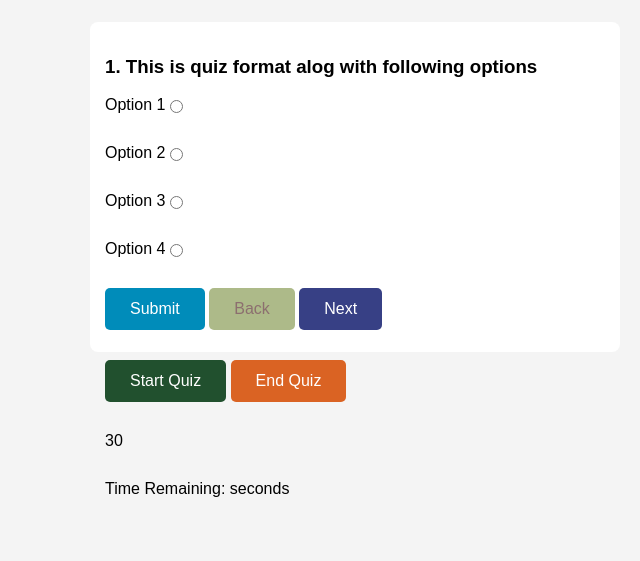
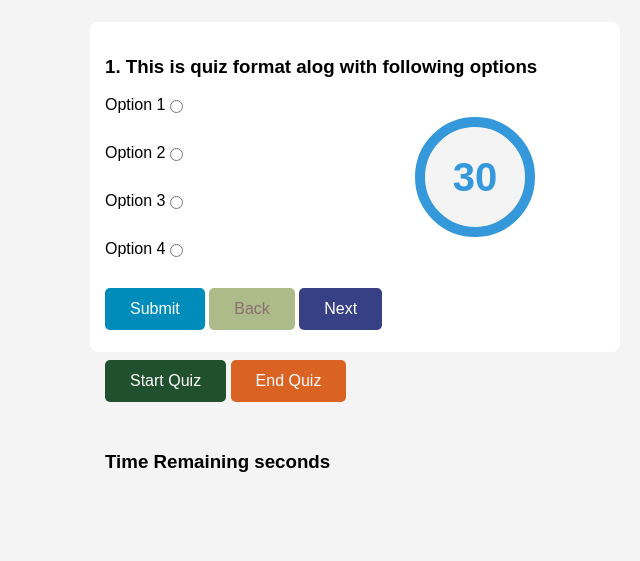
Before and after one commit to Rohitchopade9822/KBCPrime, a plain HTML site: page index.html in a window 1280 px wide. Shown: the part 233-794 px from the top of the page, without its empty margins (285-925 px from the left). Drawn offline with Linux system fonts and the light colour scheme.

Commit message:
timer_update

```diff
--- a/custome.css
+++ b/custome.css
@@ -138,43 +138,45 @@ input[type="radio"] {
 
 
 }
-.timer-container {
-    position: fixed; /* Fixed position so that it stays on top even when scrolling */
-    top: 300px; /* Space from the top */
-    right: 100px; /* Space from the right */
-    width: 120px;
-    height: 120px;
-    margin: 0;
+#timerContainer {
+    display: flex;
+    justify-content: center;
+    align-items: center;
+    width: 100px;
+    height: 100px;
+    border-radius: 50%;
+    border: 10px solid #3498db; /* Circular border */
+    position: absolute; /* Changed to absolute positioning */
+    top: 350px; /* Position from the top */
+    left: 700px; /* Position from the left */
+    background-color: #f4f4f4;
   }
 
-  .circle-progress {
+  #quizTime {
+    font-size: 40px;
+    font-weight: bold;
+    color: #3498db;
+    position: absolute;
+    z-index: 1;
+  }
+
+  /* #timerContainer::before {
+    content: "";
+    position: absolute;
+    top: 0;
+    left: 0;
     width: 100%;
     height: 100%;
-    transform: rotate(-90deg); /* Rotate the circle for starting from the top */
-  }
+    background: conic-gradient(#3498db 0% 0%, #f4f4f4 0% 100%);
+    border-radius: 50%;
+    animation: countdown 30s linear infinite; /* Adjust the time here */
+  } */
 
-  .circle-bg,
-  .circle-fg {
-    fill: none;
-    stroke-width: 10;
-  }
-
-  .circle-bg {
-    stroke: #e6e6e6;
-  }
-
-  .circle-fg {
-    stroke: #4caf50; /* Green color */
-    stroke-dasharray: 339.292; /* Circumference of the circle */
-    stroke-dashoffset: 339.292; /* Initially full */
-    transition: stroke-dashoffset 1s linear;
-  }
-
-  .timer-text {
-    position: absolute;
-    top: 50%;
-    left: 50%;
-    transform: translate(-50%, -50%);
-    font-size: 18px;
-    font-weight: bold;
-  }
+  /* @keyframes countdown {
+    0% {
+      background: conic-gradient(#3498db 0% 0%, #f4f4f4 0% 100%);
+    }
+    100% {
+      background: conic-gradient(#3498db 100% 100%, #f4f4f4 0% 100%);
+    }
+  } */
--- a/index.html
+++ b/index.html
@@ -53,8 +53,11 @@
             <button class="str-btn">Start Quiz</button>
             <button class="fnl-btn">End Quiz</button>
           </div>
-          <div id="quizTime">30</div>
-          <div id="timer">Time Remaining: <span id="time"></span> seconds</div>
+          <h3>Time Remaining seconds</h3>
+          <div id="timerContainer">
+            <div id="quizTime">30</div>
+          </div>
+         <!-- <div id="timer"> <span id="time"></span> </div> -->
 
           <div class="Ans-text">
           </div>
```
